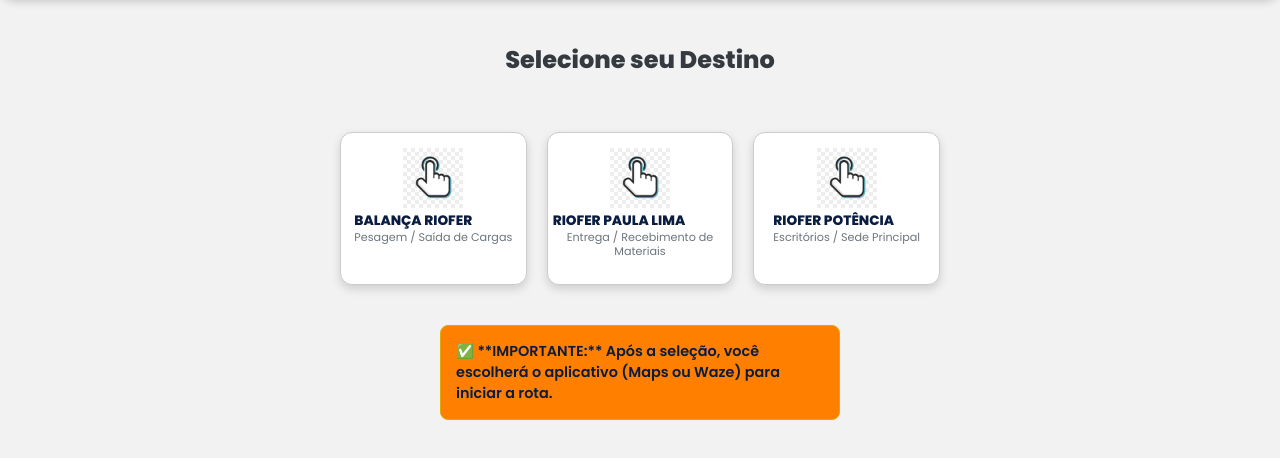
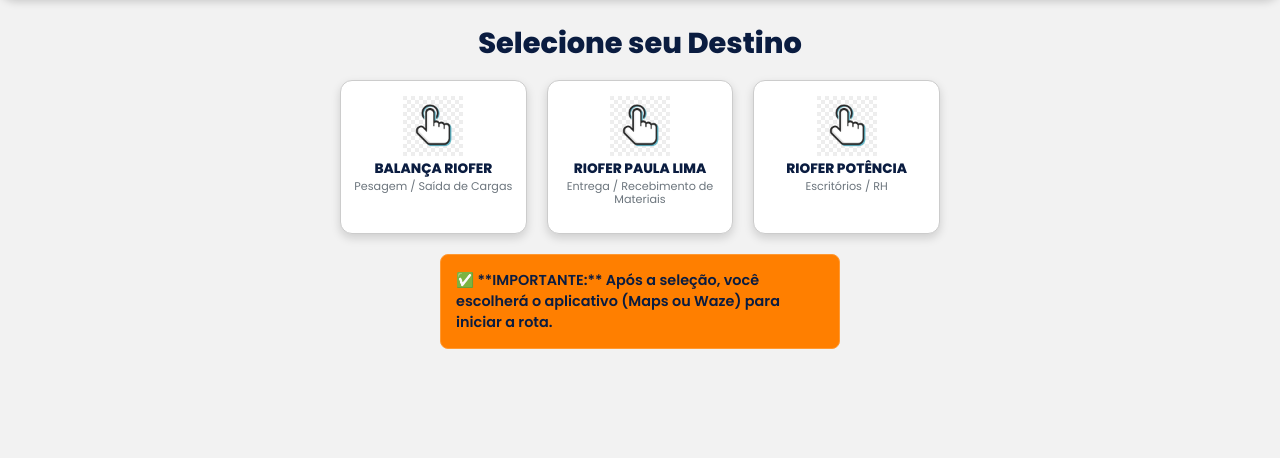
Before and after one commit to JaoAmurim/App_Localizador, a plain HTML site: page index.html in a window 1280 px wide. Shown: the part 74-532 px from the top of the page. Drawn offline with Linux system fonts and the light colour scheme.

Commit message:
Update index.html

```diff
--- a/index.html
+++ b/index.html
@@ -10,11 +10,11 @@
     <title>Riofer | Navegação Fácil</title>
     <link href="https://fonts.googleapis.com/css2?family=Poppins:wght@400;600;800&display=swap" rel="stylesheet">
     <style>
-      /* Variáveis de Cor */
+        /* Variáveis de Cor (Riofer Palette) */
         :root {
-        --riofer-blue: #0A1C40;
-        --riofer-orange: #FF7F00;
-        --background-light: #F2F2F2;
+            --riofer-blue: #0A1C40; /* Azul Escuro (Principal) */
+            --riofer-orange: #FF7F00; /* Laranja Riofer (Destaque/Nota) */
+            --background-light: #F2F2F2; /* Fundo Geral */
             --text-color-light: #F2F2F2;
             --text-color-dark: #343a40;
             --card-shadow: 0 4px 10px rgba(0, 0, 0, 0.15);
@@ -26,79 +26,78 @@
             color: var(--text-color-dark);
             margin: 0;
             padding: 0;
-        /* Usar flexbox na body para centralizar todo o conteúdo principal */
             display: flex;
             flex-direction: column;
-        /* Conteúdo em coluna */
             align-items: center;
-        /* Centraliza horizontalmente */
             min-height: 100vh;
             overflow-x: hidden;
-        /* Evita scroll horizontal indesejado */
         }
 
-      /* CORREÇÃO DO HEADER */
+        /* HEADER - Visual de Barra de Navegação Fixa (App) */
         .header {
             background-color: var(--riofer-blue);
             color: var(--text-color-light);
             padding: 20px 15px;
-        /* Ajustado padding */
             font-weight: 800;
             font-size: 1.2em;
             text-align: center;
             width: 100%;
-        /* Ocupa 100% da largura */
             box-sizing: border-box;
-        /* Inclui padding na largura */
             border-bottom-left-radius: 15px;
             border-bottom-right-radius: 15px;
             box-shadow: 0 4px 10px rgba(0, 0, 0, 0.2);
             position: sticky;
             top: 0;
             z-index: 10;
-        /* Quebra de linha se necessário, mas tenta manter em uma linha */
             white-space: normal;
             line-height: 1.3;
+            /* ADICIONADO: Margem inferior para dar mais espaço do conteúdo abaixo */
+            margin-bottom: 5px;
+        }
+
+        /* NOVO ESTILO: Título 'Selecione seu Destino' */
+        .page-title {
+            color: var(--riofer-blue);
+            font-weight: 800;
+            font-size: 1.5em; /* Tamanho bom para destaque */
+            margin: 20px 0 15px 0; /* Margem superior e inferior */
+            text-align: center;
+            width: 100%;
         }
 
         .main-content {
-        /* Novo container para cards e nota, flexível verticalmente */
             display: flex;
             flex-direction: column;
             align-items: center;
             width: 100%;
             max-width: 800px;
-        padding: 15px;
-        /* Padding geral para o conteúdo */
+            padding: 0 15px 15px 15px; /* Ajuste: Removido padding superior para deixar o título se encaixar */
             box-sizing: border-box;
             flex-grow: 1;
-        /* Permite que ocupe o espaço restante */
         }
 
-      /* 3 COLUNAS SEMPRE - Reajustado para melhor encaixe */
+        /* 3 COLUNAS SEMPRE */
         .card-grid {
             display: grid;
             grid-template-columns: repeat(3, 1fr);
             gap: 8px;
-        /* Espaçamento entre cards */
             width: 100%;
-        /* Ocupa a largura total do main-content */
             max-width: 400px;
-        /* Limite para não ficar muito largo em telas médias */
-        margin: 20px auto;
-        /* Centraliza a grade de cards */
+            margin: 0 auto; /* Removida a margem superior de 20px aqui, transferida para .page-title */
+            padding-bottom: 20px; /* Espaço antes da nota */
         }
 
-      /* Media query para telas maiores, para manter a estética */
+        /* Media query para telas maiores */
         @media (min-width: 600px) {
              .card-grid {
                 gap: 20px;
                 max-width: 600px;
-          /* Maior largura em telas maiores */
             }
-
             .header {
                 font-size: 1.5em;
+            }
+            .page-title {
+                font-size: 1.8em;
             }
         }
 
@@ -112,12 +111,10 @@
             flex-direction: column;
             align-items: center;
             padding: 15px 5px;
-        /* Ajustado padding para caber o conteúdo */
             transition: transform 0.1s ease, box-shadow 0.1s ease, background-color 0.1s;
             height: 100%;
             border: 1px solid #ccc;
             box-sizing: border-box;
-        /* Inclui padding e borda na altura/largura */
         }
 
         .nav-card:active {
@@ -126,16 +123,9 @@
             background-color: #f0f0f0;
         }
 
-      .nav-card:hover {
-        transform: scale(1.05);
-        box-shadow: 0 8px 15px rgba(255, 127, 0, 0.3);
-        cursor: pointer;
-      }
-
-      /* Imagens (Ícones) */
+        /* Ícones */
         .card-image {
             width: 60px;
-        /* Levemente menor para garantir espaço */
             height: 60px;
             object-fit: contain;
             margin-bottom: 5px;
@@ -143,18 +133,15 @@
 
         .card-title {
             font-size: 0.85em;
-        /* Ajustado para caber */
             font-weight: 700;
             color: var(--riofer-blue);
             margin: 0;
             text-transform: uppercase;
             line-height: 1.2;
-        /* Espaçamento de linha para título */
         }
 
         .card-subtitle {
             font-size: 0.7em;
-        /* Ajustado para caber */
             color: #6c757d;
             margin-top: 2px;
             text-align: center;
@@ -162,23 +149,20 @@
             line-height: 1.2;
         }
 
-      /* CORREÇÃO DA NOTA */
+        /* NOTA DE DESTAQUE - Laranja Riofer */
         .note {
-        /* Garantir que fique abaixo e centralizado */
-        margin: 20px auto;
-        /* Margem superior e centralizado */
+            /* Removido margin-top para que a nota fique logo após o grid */
+            margin: 0 auto 20px auto;
             padding: 15px;
-        background-color: var(--riofer-orange);
+            background-color: var(--riofer-orange); /* Usando Laranja Riofer */
             color: var(--riofer-blue);
             border-radius: 8px;
             font-size: 0.9em;
             font-weight: 600;
-        border: 1px solid #e0a800;
+            border: 1px solid #FF9933; /* Uma cor mais clara da paleta para a borda */
             text-align: left;
             width: calc(100% - 30px);
-        /* Ocupa quase 100% da largura do main-content com padding */
             max-width: 400px;
-        /* Limite para não ficar muito largo */
             box-sizing: border-box;
         }
     </style>
@@ -190,21 +174,17 @@
         RIOFER | NAVEGAÇÃO RÁPIDA
     </div>
 
-    <br>
-
-    <div>
-      <h2>
+    <div class="main-content">
+        <h2 class="page-title">
             Selecione seu Destino
         </h2>
-    </div>
 
-    <div class="main-content">
         <div class="card-grid">
 
             <a href="balanca.html" class="nav-card">
                 <img src="img/pngtree-mouse-hand-click-image_2281134.jpg" alt="Ícone de Balança" class="card-image">
                 <div class="card-content">
-            <p class="card-title"> BALANÇA RIOFER </p>
+                    <p class="card-title" align="center"> BALANÇA RIOFER </p>
                     <p class="card-subtitle"> Pesagem / Saída de Cargas </p>
                 </div>
             </a>
@@ -212,7 +192,7 @@
             <a href="paula_lima.html" class="nav-card">
                 <img src="img/pngtree-mouse-hand-click-image_2281134.jpg" alt="Ícone de Entrega" class="card-image">
                 <div class="card-content">
-            <p class="card-title">RIOFER PAULA LIMA </p>
+                    <p class="card-title" align="center"> RIOFER PAULA LIMA </p>
                     <p class="card-subtitle"> Entrega / Recebimento de Materiais </p>
                 </div>
             </a>
@@ -220,8 +200,8 @@
             <a href="potencia.html" class="nav-card">
                 <img src="img/pngtree-mouse-hand-click-image_2281134.jpg" alt="Ícone de Sede Principal" class="card-image">
                 <div class="card-content">
-            <p class="card-title"> RIOFER POTÊNCIA </p>
-            <p class="card-subtitle"> Escritórios / Sede Principal </p>
+                    <p class="card-title" align="center"> RIOFER POTÊNCIA </p>
+                    <p class="card-subtitle"> Escritórios / RH </p>
                 </div>
             </a>
 
```
Lines whose indentation alone changed are shown as unchanged.
